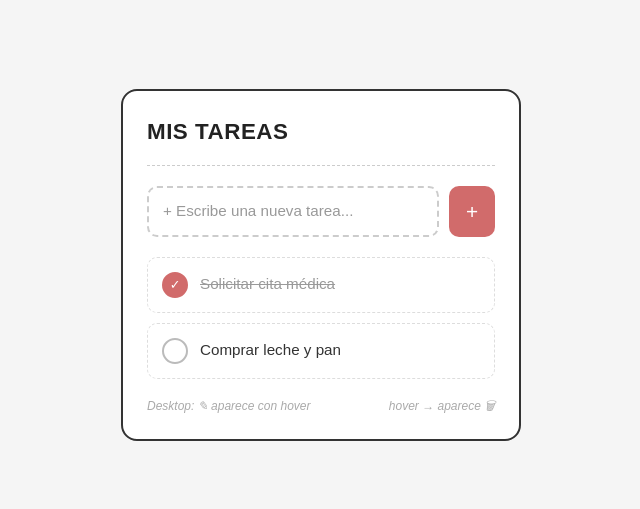
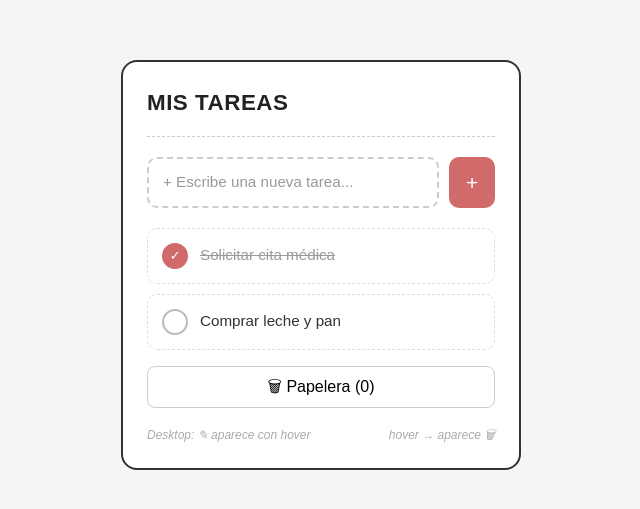
Before and after one commit to duxsamuel/BPDS, a Next.js app: page / in a window 1280 px wide. Shown: the part 135-644 px from the top of the page, without its empty margins (319-959 px from the left). Built offline with nearby package versions, Linux system fonts and the light colour scheme.

Commit message:
feat: implementing recycle bin list

```diff
--- a/app/page.tsx
+++ b/app/page.tsx
@@ -7,8 +7,10 @@ export default function Home() {
   { id: 1, text: "Solicitar cita médica", completed: true, isEditing: false },
   { id: 2, text: "Comprar leche y pan", completed: false, isEditing: false }
 ]);
+  const [deletedTasks, setDeletedTasks] = useState<string[]>([]);
+  const [showDeleted, setShowDeleted] = useState(false);
 
-function handleAddTask() {
+  function handleAddTask() {
     if (taskText.trim() === "") return;
 
     const newTask = {
@@ -23,7 +25,16 @@ function handleAddTask() {
   }
 
   function handleDeleteTask(id: number) {
-  setTasks(tasks.filter((task) => task.id !== id));
+    const taskToDelete = (tasks.find((task) => task.id === id));
+    if (taskToDelete) {
+      setDeletedTasks([...deletedTasks, taskToDelete.text])
+    }
+    setTasks(tasks.filter((task) => task.id !== id));
+  }
+
+  function handleToggleShowDeleted()
+  {
+    setShowDeleted(!showDeleted);
   }
 
   function handleToggleTask(id: number) {
@@ -49,7 +60,6 @@ function handleAddTask() {
       )
     );
   }
-
   return (
     <main
       className="pagina"
@@ -153,6 +163,50 @@ function handleAddTask() {
           ))}
         </section>
 
+        <section className="seccion-papelera" style={{ marginTop: "16px" }}>
+          <button
+            type="button"
+            onClick={handleToggleShowDeleted}
+            style={{
+              width: "100%",
+              padding: "8px",
+              cursor: "pointer",
+              borderRadius: "8px",
+              border: "1px solid #ccc",
+              backgroundcolor: "#eee",
+              color: "#000"
+            }}
+          >
+            🗑 Papelera ({deletedTasks.length})
+          </button>
+
+          {showDeleted && (
+            <div
+              className="panel-eliminadas"
+              style={{
+                marginTop: "10px",
+                padding: "10px",
+                border: "1px dashed #999",
+                borderRadius: "8px",
+                backgroundColor: "#fafafa",
+                color: "#000"
+              }}
+            >
+              <h4 style={{ margin: "0 0 8px 0", color: "#000" }}>Tareas Eliminadas</h4>
+              {deletedTasks.length === 0 ? (
+                <p style={{ fontSize: "12px", color: "#000", margin: 0 }}>
+                  No hay tareas en la papelera.
+                </p>
+              ) : (
+                <ul style={{ margin: 0, paddingLeft: "20px", fontSize: "14px", color: "#000" }}>
+                  {deletedTasks.map((text, index) => (
+                    <li key={index}>{text}</li>
+                  ))}
+                </ul>
+              )}
+            </div>
+          )}
+        </section>
         {/* INFORMACIÓN INFERIOR */}
         <footer className="todo-footer">
           <span className="ayuda-editar">
```
